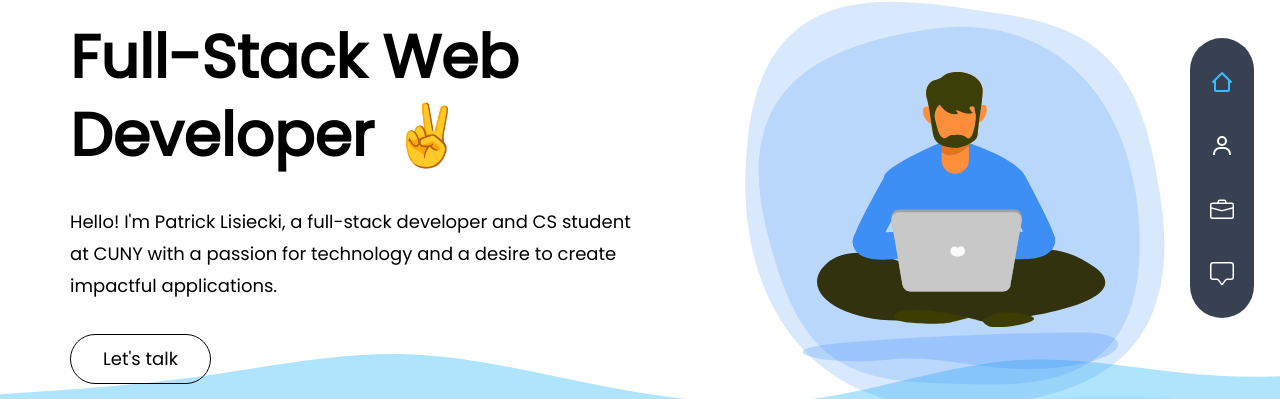
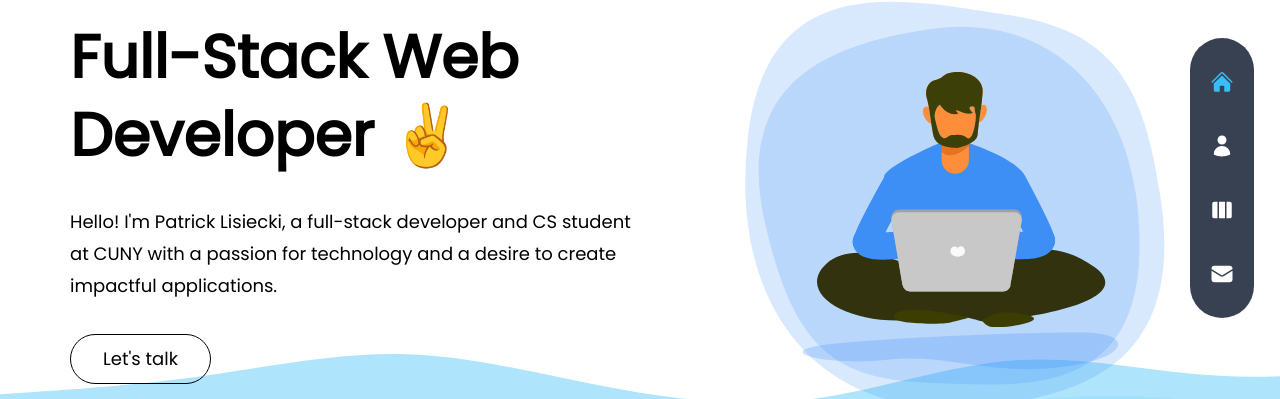
Before and after one commit to PatrickLisiecki/personal-site, a React (Vite) app: page / in a window 1280 px wide. Shown: the part 222-621 px from the top of the page. Built offline with nearby package versions, Linux system fonts and the light colour scheme.

Commit message:
Changed icons

```diff
--- a/src/components/Nav.jsx
+++ b/src/components/Nav.jsx
@@ -1,26 +1,27 @@
+/* eslint-disable no-unused-vars */
 import { useState } from "react";
-import { BiHomeAlt2, BiUser } from "react-icons/bi";
-import { BsBriefcase, BsChatSquare } from "react-icons/bs";
 import { Link } from "react-router-dom";
+
+import { HiHome, HiUser, HiRectangleGroup, HiViewColumns, HiEnvelope } from "react-icons/hi2";
 
 const navData = [
     {
-        icon: <BiHomeAlt2 />,
+        icon: <HiHome />,
         title: "Home",
         link: "/",
     },
     {
-        icon: <BiUser />,
+        icon: <HiUser />,
         title: "About",
         link: "/about",
     },
     {
-        icon: <BsBriefcase />,
+        icon: <HiViewColumns />,
         title: "Projects",
         link: "/projects",
     },
     {
-        icon: <BsChatSquare />,
+        icon: <HiEnvelope />,
         title: "Contact",
         link: "/contact",
     },
@@ -38,8 +39,8 @@ export default function Nav() {
                             key={index}
                             to={item.link}
                             className={`${
-                                active === index ? "text-sky-400" : "text-white"
-                            } relative flex items-center group hover:text-sky-400 transition-all duration-300`}
+                                active === index ? "text-accent" : "text-white"
+                            } relative flex items-center group hover:text-accent transition-all duration-300`}
                             onClick={() => setActive(index)}
                         >
                             <div className="absolute pr-14 right-0 hidden xl:group-hover:flex">
```
